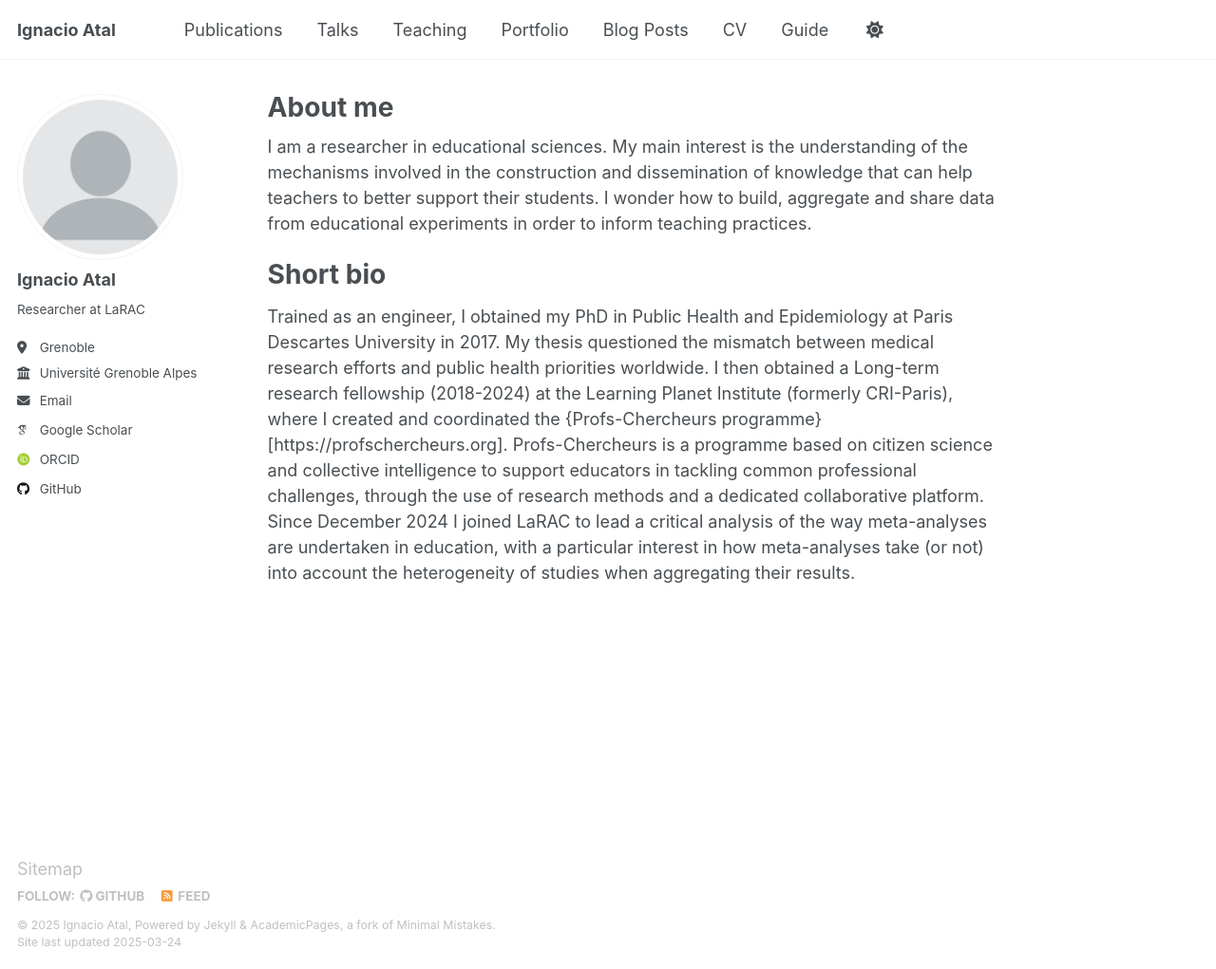
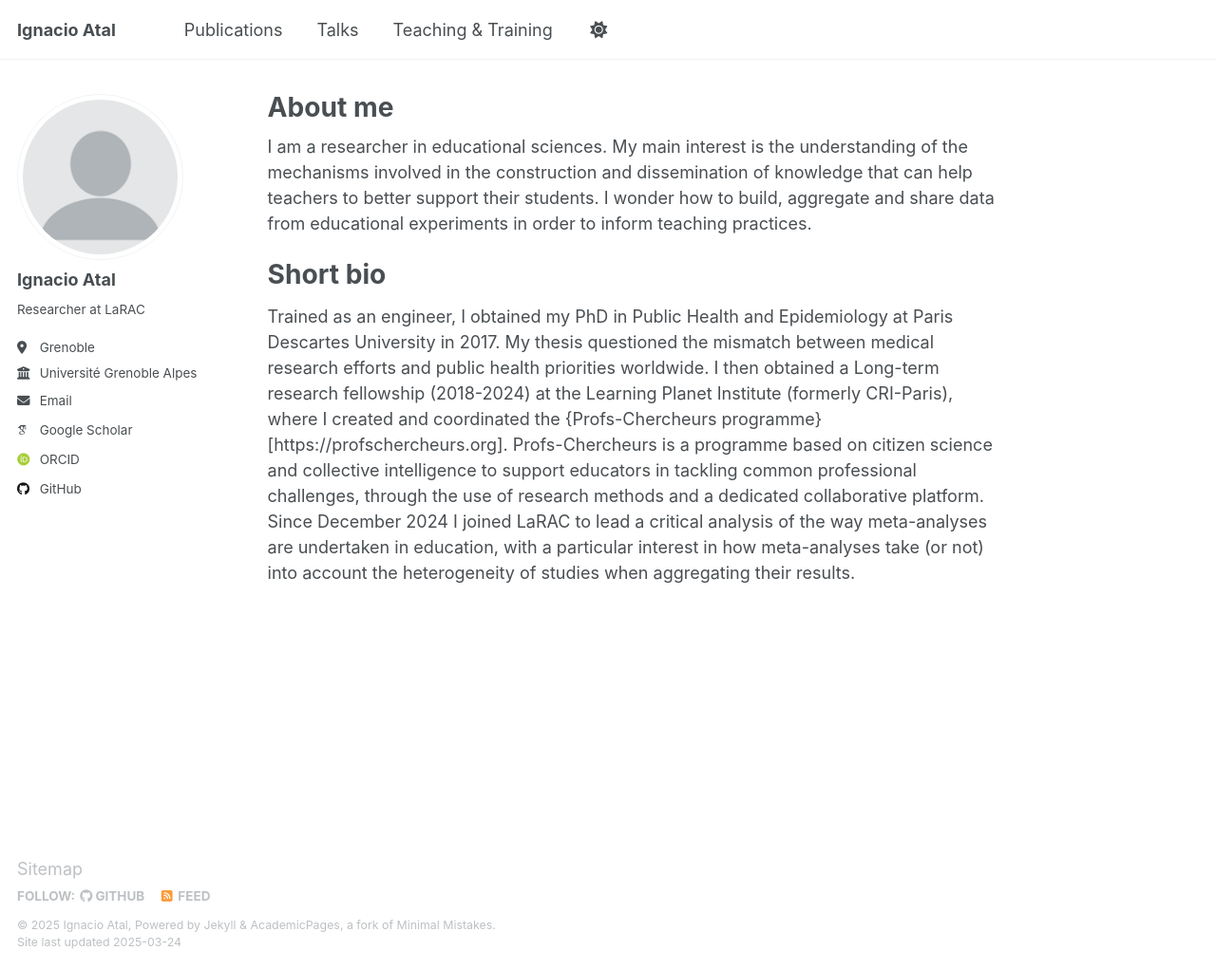
Before and after one commit to iatal/iatal.github.io, a Jekyll site: the page built from _pages/about.md, in a window 1280 px wide and 1021 px high. Shown: the whole window at 95% size. Built offline with Jekyll 4.4.1, drawn with Linux system fonts in a browser that asks for light colours; some web fonts are replaced; part of the change alters nothing that is shown.

Commit message:
Update navigation.yml
choosing pages

```diff
--- a/_data/navigation.yml
+++ b/_data/navigation.yml
@@ -14,20 +14,20 @@ main:
   - title: "Talks"
     url: /talks/
 
-  - title: "Teaching"
+  - title: "Teaching & Training"
     url: /teaching/
 
-  - title: "Portfolio"
-    url: /portfolio/
+  # - title: "Portfolio"
+  #  url: /portfolio/
 
-  - title: "Blog Posts"
-    url: /year-archive/
+  # - title: "Blog Posts"
+  #  url: /year-archive/
 
-  - title: "CV"
-    url: /cv/
+  # - title: "CV"
+  #  url: /cv/
 
   # - title: "CV"
   #   url: /cv-json/
 
-  - title: "Guide"
-    url: /markdown/
+  # - title: "Guide"
+  #   url: /markdown/
```
